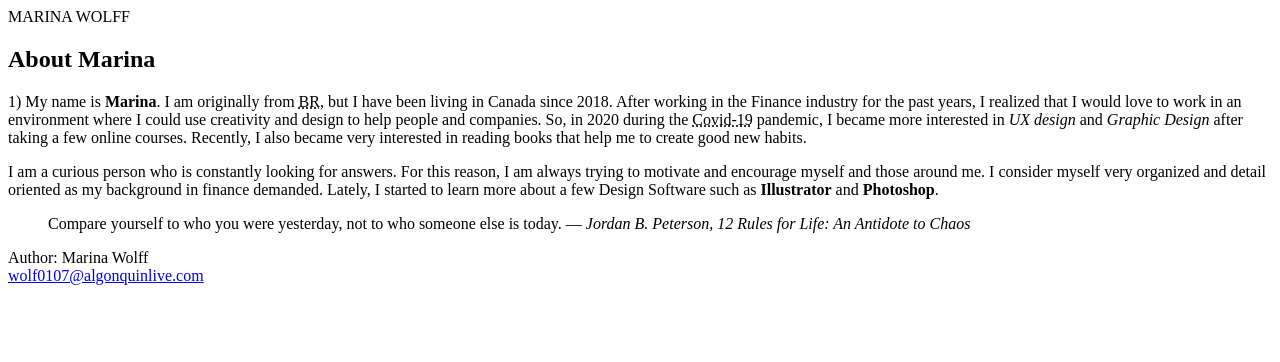
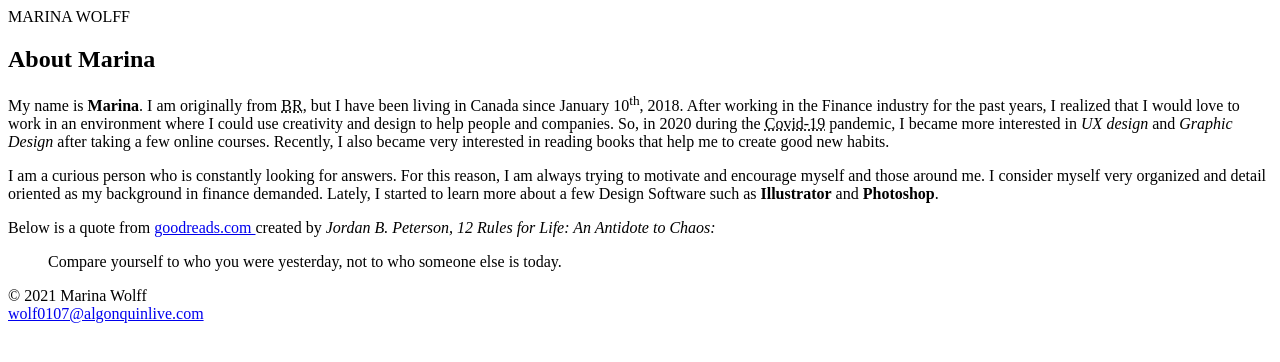
Before and after one commit to marinawolff/html-assignment, a plain HTML site: page index.html in a window 1280 px wide. Drawn offline with Linux system fonts and the light colour scheme.

Commit message:
Copyright symble added and quote modification

```diff
--- a/index.html
+++ b/index.html
@@ -10,21 +10,25 @@
 
         <header> MARINA WOLFF</header>
 
+
         <main>
             <article>
                 <h1>About Marina</h1>
-                <p>1) My name is <strong>Marina</strong>. I am originally from <abbr title = "Brazil">BR</abbr>, but I have been living in Canada since 2018. After working in the Finance industry for the past years, I realized that I would love to work in an environment where I could use creativity and design to help people and companies. So, in 2020 during the <abbr title = "SARS-CoV-2">Covid-19</abbr> pandemic, I became more interested in <em>UX design</em> and <em>Graphic Design</em> after taking a few online courses. Recently, I also became very interested in reading books that help me to create good new habits. </p>
+                <p> My name is <strong>Marina</strong>. I am originally from <abbr title = "Brazil">BR</abbr>, but I have been living in Canada since January 10<sup>th</sup>, 2018. After working in the Finance industry for the past years, I realized that I would love to work in an environment where I could use creativity and design to help people and companies. So, in 2020 during the <abbr title = "SARS-CoV-2">Covid-19</abbr> pandemic, I became more interested in <em>UX design</em> and <em>Graphic Design</em> after taking a few online courses. Recently, I also became very interested in reading books that help me to create good new habits. </p>
 
                 <p>I am a curious person who is constantly looking for answers. For this reason, I am always trying to motivate and encourage myself and those around me. I consider myself very organized and detail oriented as my background in finance demanded. Lately, I started to learn more about a few Design Software such as <strong>Illustrator</strong> and <strong>Photoshop</strong>.</p>
 
+                <p>Below is a quote from <a href="https://www.goodreads.com/work/quotes/50729930-12-rules-for-life-an-antidote-to-chaos"> goodreads.com </a> created by <em>Jordan B. Peterson, 12 Rules for Life: An Antidote to Chaos:</em></p>
+
                 <blockquote cite="https://www.goodreads.com/work/quotes/50729930-12-rules-for-life-an-antidote-to-chaos">
-                    Compare yourself to who you were yesterday, not to who someone else is today. ― <em>Jordan B. Peterson, 12 Rules for Life: An Antidote to Chaos</em>
+                    Compare yourself to who you were yesterday, not to who someone else is today.
                 </blockquote>
+
             </article>
         </main>
 
         <footer>
-            <p>Author: Marina Wolff<br>
+            <p> &copy 2021 Marina Wolff<br>
             <a href="wolf0107@algonquinlive.com">wolf0107@algonquinlive.com</a></p>
           </footer>
     </body>
```
